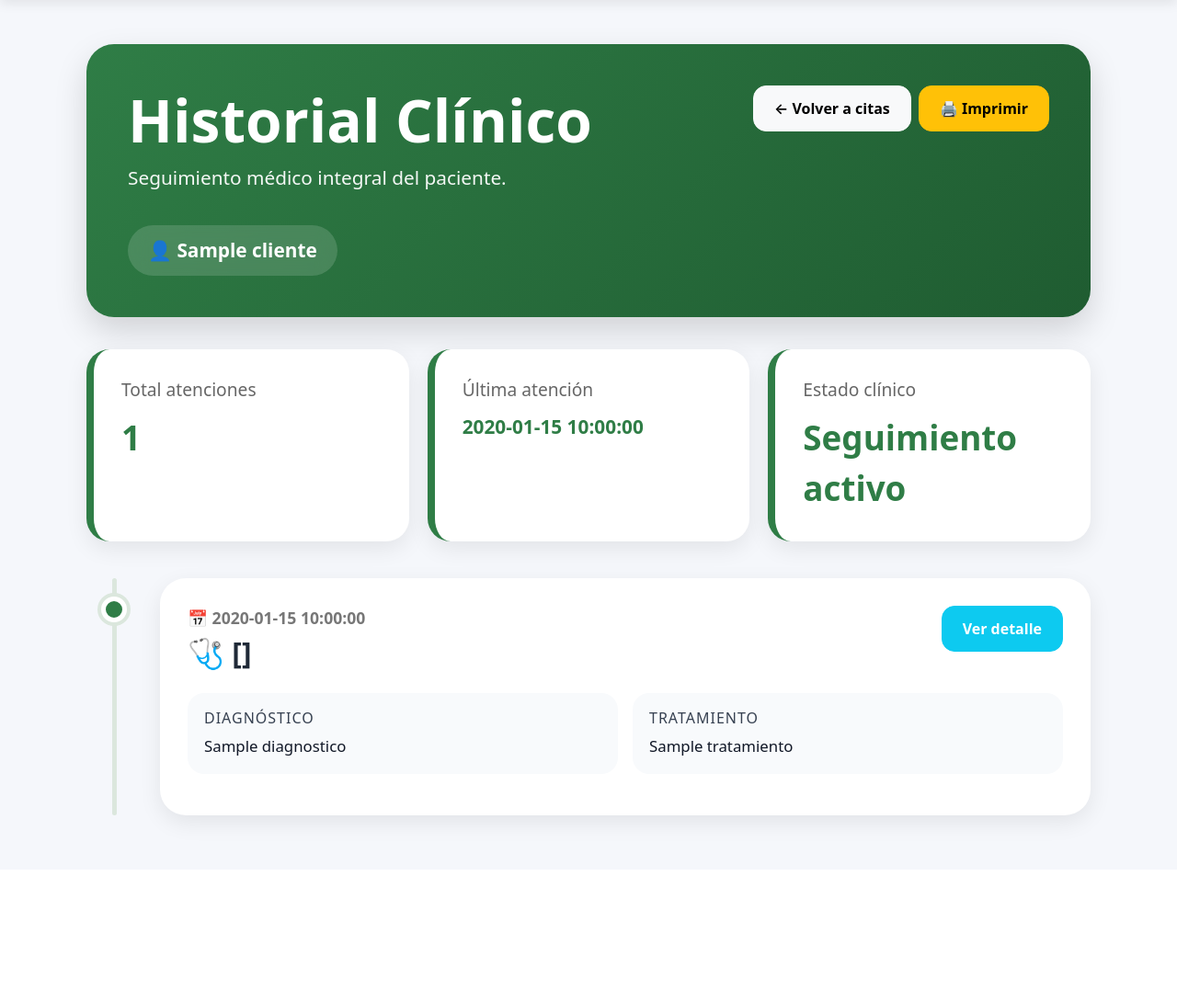
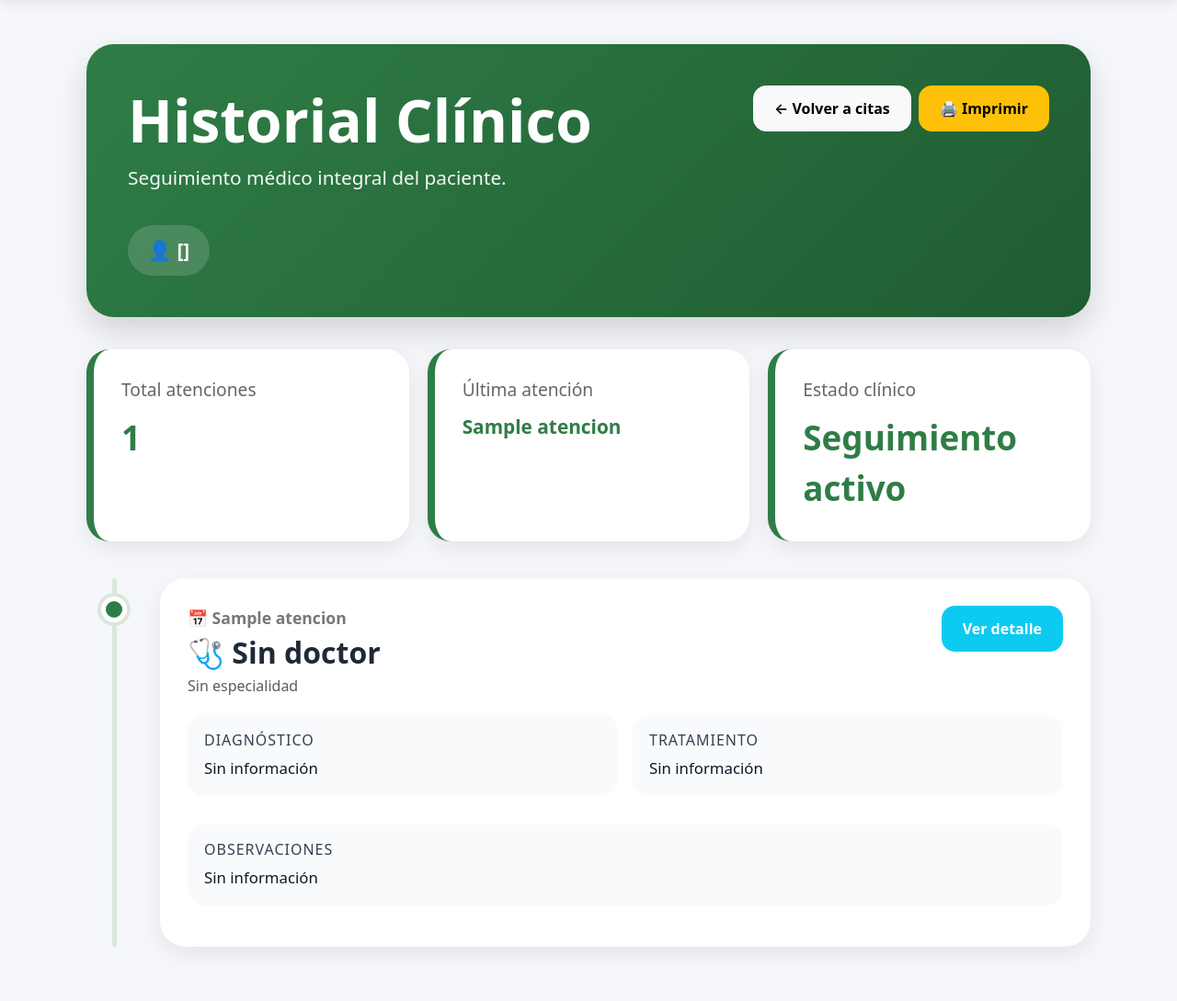
Before and after one commit to linojohanson-oss/MiCRMmedico, a Flask app: template templates/historial_atenciones.html in a window 1280 px wide. Shown: the part 56-1145 px from the top of the page at 92% size. Before the commit the page ends 963 px from the top, so only its background shows below. Run offline with Flask 3, Linux system fonts and the light colour scheme; the template is opened without the code that fills it: most values are stand-ins (such as "Sample title", 1, 10 or a date in 2020).

Commit message:
Corrige historial atenciones completo

```diff
--- a/templates/historial_atenciones.html
+++ b/templates/historial_atenciones.html
@@ -32,7 +32,6 @@
         margin-top: 20px;
         font-size: 1.3rem;
         font-weight: 600;
-        backdrop-filter: blur(10px);
     }
 
     .stats-grid {
@@ -202,18 +201,16 @@
             <div>
                 <h1>Historial Clínico</h1>
 
-                <p>
-                    Seguimiento médico integral del paciente.
-                </p>
+                <p>Seguimiento médico integral del paciente.</p>
 
                 <div class="patient-badge">
-                    👤 {{ cliente.nombre }}
+                    👤 {{ cliente[1] }}
                 </div>
             </div>
 
             <div class="d-flex gap-2 flex-wrap">
 
-                <a href="{{ url_for('citas.ver_citas', cliente_id=cliente.id) }}"
+                <a href="{{ url_for('citas.ver_citas', cliente_id=cliente[0]) }}"
                    class="btn btn-light btn-modern">
                     ← Volver a citas
                 </a>
@@ -231,9 +228,7 @@
 
         <div class="stat-card">
             <div class="stat-title">Total atenciones</div>
-            <div class="stat-value">
-                {{ atenciones|length }}
-            </div>
+            <div class="stat-value">{{ atenciones|length }}</div>
         </div>
 
         <div class="stat-card">
@@ -241,7 +236,7 @@
 
             <div class="stat-value" style="font-size: 1.3rem;">
                 {% if atenciones %}
-                    {{ atenciones[0].fecha }}
+                    {{ atenciones[0][1] }}
                 {% else %}
                     Sin registros
                 {% endif %}
@@ -250,15 +245,14 @@
 
         <div class="stat-card">
             <div class="stat-title">Estado clínico</div>
-
-            <div class="stat-value">
-                Seguimiento activo
-            </div>
+            <div class="stat-value">Seguimiento activo</div>
         </div>
 
     </div>
 
     <div class="timeline">
+
+        {% if atenciones %}
 
             {% for atencion in atenciones %}
 
@@ -272,17 +266,21 @@
 
                         <div>
                             <div class="timeline-date">
-                            📅 {{ atencion.fecha }}
+                                📅 {{ atencion[1] }}
                             </div>
 
                             <div class="doctor-name">
-                            🩺 {{ atencion.doctor }}
+                                🩺 {{ atencion[5] or 'Sin doctor' }}
+                            </div>
+
+                            <div class="text-muted">
+                                {{ atencion[6] or 'Sin especialidad' }}
                             </div>
                         </div>
 
                         <div>
                             <button class="btn btn-info btn-modern text-white"
-                                onclick="verDetalle({{ atencion.id }})">
+                                    onclick="verDetalle({{ atencion[0] }})">
                                 Ver detalle
                             </button>
                         </div>
@@ -294,20 +292,21 @@
                         <div class="col-md-6">
                             <div class="timeline-section">
                                 <h6>Diagnóstico</h6>
-
-                            <p>
-                                {{ atencion.diagnostico or 'Sin información' }}
-                            </p>
+                                <p>{{ atencion[2] or 'Sin información' }}</p>
                             </div>
                         </div>
 
                         <div class="col-md-6">
                             <div class="timeline-section">
                                 <h6>Tratamiento</h6>
+                                <p>{{ atencion[3] or 'Sin información' }}</p>
+                            </div>
+                        </div>
 
-                            <p>
-                                {{ atencion.tratamiento or 'Sin información' }}
-                            </p>
+                        <div class="col-md-12">
+                            <div class="timeline-section">
+                                <h6>Observaciones</h6>
+                                <p>{{ atencion[4] or 'Sin información' }}</p>
                             </div>
                         </div>
 
@@ -319,23 +318,24 @@
 
             {% endfor %}
 
+        {% else %}
+
+            <div class="alert alert-info">
+                Este paciente todavía no tiene atenciones registradas.
+            </div>
+
+        {% endif %}
+
     </div>
 
 </div>
 
-<!-- MODAL -->
-<div class="modal fade"
-     id="detalleModal"
-     tabindex="-1">
-
+<div class="modal fade" id="detalleModal" tabindex="-1">
     <div class="modal-dialog modal-xl modal-dialog-scrollable">
-
         <div class="modal-content">
 
             <div class="modal-header">
-                <h5 class="modal-title">
-                    Detalle de Atención
-                </h5>
+                <h5 class="modal-title">Detalle de Atención</h5>
 
                 <button type="button"
                         class="btn-close btn-close-white"
@@ -343,67 +343,61 @@
                 </button>
             </div>
 
-            <div class="modal-body"
-                 id="modalBody">
+            <div class="modal-body" id="modalBody"></div>
 
         </div>
-
     </div>
-
-    </div>
-
 </div>
 
 <script>
-
 async function verDetalle(atencionId) {
-
     const response = await fetch(`/atencion/${atencionId}/detalle`);
-
-    const result = await response.json();
-
-    const data = result.data;
+    const data = await response.json();
 
     const modalBody = document.getElementById("modalBody");
 
     modalBody.innerHTML = `
-
         <div class="mb-4 text-end">
-
-
-        </div>
-<div class="mb-4 text-end">
-
             <a href="/atencion/${atencionId}/pdf"
                class="btn btn-success btn-lg"
                target="_blank">
-
                 📄 Descargar PDF
-
             </a>
 
             <a href="/atencion/${atencionId}/receta_pdf"
                class="btn btn-warning btn-lg"
                target="_blank">
+                🧾 Descargar Receta
+            </a>
+        </div>
 
-        🧾 Descargar Receta
-
-    </a>
-
-</div>
         <div class="row g-4">
 
             <div class="col-md-6">
                 <div class="detail-card">
                     <h6>Paciente</h6>
-                    <p>${data.cliente || '-'}</p>
+                    <p>${data.cliente_nombre || '-'}</p>
                 </div>
             </div>
 
             <div class="col-md-6">
                 <div class="detail-card">
                     <h6>Doctor</h6>
-                    <p>${data.doctor || '-'}</p>
+                    <p>${data.doctor_nombre || '-'}</p>
+                </div>
+            </div>
+
+            <div class="col-md-6">
+                <div class="detail-card">
+                    <h6>Especialidad</h6>
+                    <p>${data.especialidad || '-'}</p>
+                </div>
+            </div>
+
+            <div class="col-md-6">
+                <div class="detail-card">
+                    <h6>Fecha</h6>
+                    <p>${data.fecha || '-'}</p>
                 </div>
             </div>
 
@@ -435,6 +429,20 @@ async function verDetalle(atencionId) {
                 </div>
             </div>
 
+            <div class="col-md-6">
+                <div class="detail-card">
+                    <h6>Recetas</h6>
+                    <p>${data.recetas || '-'}</p>
+                </div>
+            </div>
+
+            <div class="col-md-6">
+                <div class="detail-card">
+                    <h6>Estudios pedidos</h6>
+                    <p>${data.estudios_pedidos || '-'}</p>
+                </div>
+            </div>
+
             <div class="col-md-3">
                 <div class="detail-card">
                     <h6>Peso</h6>
@@ -458,7 +466,7 @@ async function verDetalle(atencionId) {
 
             <div class="col-md-3">
                 <div class="detail-card">
-                    <h6>HBA1C</h6>
+                    <h6>HbA1c</h6>
                     <p>${data.hba1c || '-'}</p>
                 </div>
             </div>
@@ -472,7 +480,6 @@ async function verDetalle(atencionId) {
 
     modal.show();
 }
-
 </script>
 
 {% endblock %}
```
Lines whose indentation alone changed are shown as unchanged.
